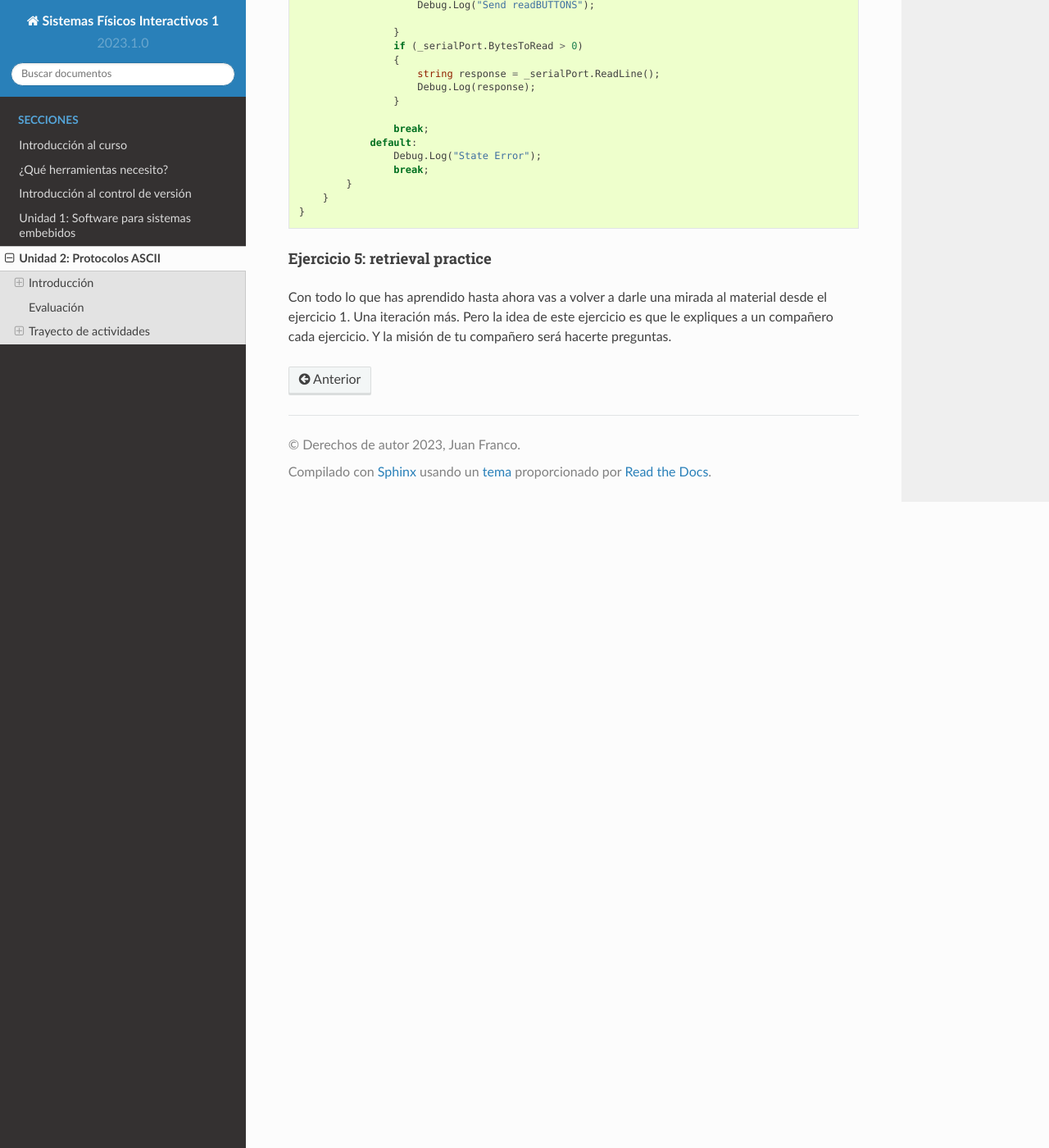
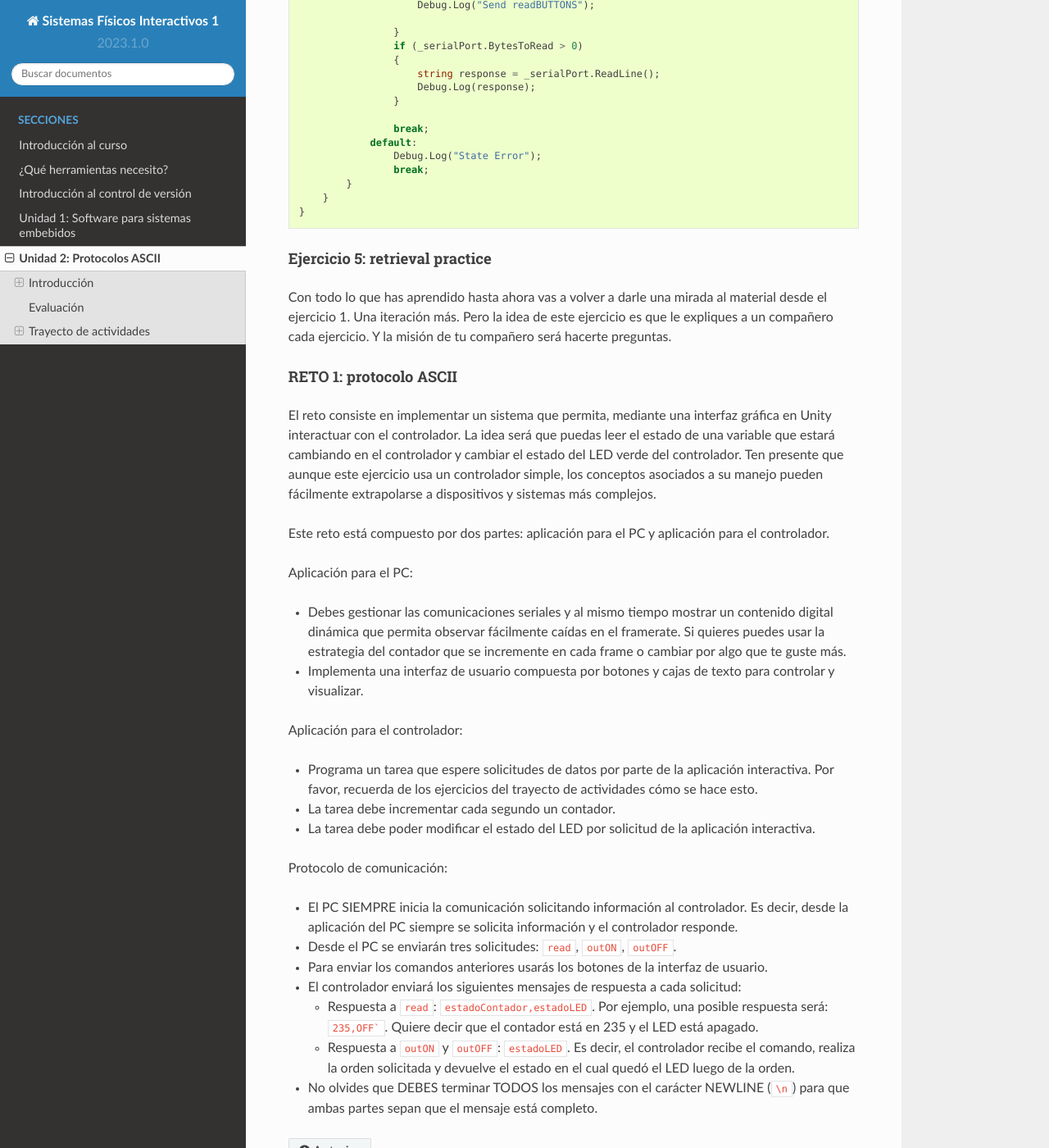
Before and after one commit to juanferfranco/SistemasFisicosInteractivos1, a Sphinx documentation site: the page built from docs/_unidad2/unidad2.rst, in a window 1280 px wide and 1400 px high, scrolled down 11479 px. Shown: the whole window at 82% size. Built offline with Sphinx 7.4.7 and the Read the Docs theme 2.0.0, drawn with Linux system fonts in a browser that asks for light colours.

Commit message:
Add RETO 1

````diff
--- a/docs/_unidad2/unidad2.rst
+++ b/docs/_unidad2/unidad2.rst
@@ -642,57 +642,59 @@ una mirada al material desde el ejercicio 1. Una iteración más. Pero
 la idea de este ejercicio es que le expliques a un compañero
 cada ejercicio. Y la misión de tu compañero será hacerte preguntas.
 
+RETO 1: protocolo ASCII
+^^^^^^^^^^^^^^^^^^^^^^^^^^^^^^^^^^^
+
+El reto consiste en implementar un sistema que permita, mediante una
+interfaz gráfica en Unity interactuar con el controlador. La idea
+será que puedas leer el estado de una variable que estará
+cambiando en el controlador y cambiar el estado del LED verde del
+controlador. Ten presente que aunque este ejercicio usa
+un controlador simple, los conceptos asociados a su manejo pueden fácilmente
+extrapolarse a dispositivos y sistemas más complejos.
+
+Este reto está compuesto por dos partes: aplicación para el PC y aplicación para
+el controlador.
+
+Aplicación para el PC:
+
+* Debes gestionar las comunicaciones seriales y al mismo tiempo mostrar
+  un contenido digital dinámica que permita observar fácilmente caídas
+  en el framerate. Si quieres puedes usar la estrategia del contador que
+  se incremente en cada frame o cambiar por algo que te guste más.
+* Implementa una interfaz de usuario compuesta por botones y cajas de texto
+  para controlar y visualizar.
+
+Aplicación para el controlador:
+
+* Programa un tarea que espere solicitudes de datos por parte de la aplicación
+  interactiva. Por favor, recuerda de los ejercicios del trayecto de actividades
+  cómo se hace esto.
+* La tarea debe incrementar cada segundo un contador.
+* La tarea debe poder modificar el estado del LED por solicitud de la aplicación
+  interactiva.
+
+Protocolo de comunicación:
+
+* El PC SIEMPRE inicia la comunicación solicitando información al
+  controlador. Es decir, desde la aplicación del PC siempre se solicita
+  información y el controlador responde.
+* Desde el PC se enviarán tres solicitudes: ``read``, ``outON``, ``outOFF``.
+* Para enviar los comandos anteriores usarás los botones
+  de la interfaz de usuario.
+* El controlador enviará los siguientes mensajes de respuesta a cada solicitud:
+
+  * Respuesta a ``read``: ``estadoContador,estadoLED``. Por ejemplo, una posible
+    respuesta será: ``235,OFF```. Quiere decir que el contador está en 235 y el LED
+    está apagado.
+  * Respuesta a ``outON`` y ``outOFF``: ``estadoLED``. Es decir, el
+    controlador recibe el comando, realiza la orden solicitada y devuelve
+    el estado en el cual quedó el LED luego de la orden.
+
+* No olvides que DEBES terminar TODOS los mensajes con el carácter NEWLINE (``\n``) para que
+  ambas partes sepan que el mensaje está completo.
+
 ..
-  RETO 1: protocolo ASCII
-  ^^^^^^^^^^^^^^^^^^^^^^^^^^^^^^^^^^^
-
-  El reto consiste en implementar un sistema que permita, mediante una
-  interfaz gráfica, leer y modificar el estado de unos dispositivos externos
-  a una aplicación interactiva. En este caso los dispositivos serán
-  un pulsador y un LED. Ten presente que aunque este ejercicio usa
-  dispositivos simples, los conceptos asociados a su manejo pueden fácilmente
-  extrapolarse a dispositivos y sistemas más complejos.
-
-  Este reto está compuesto de dos partes: aplicación para el PC y aplicación para
-  el microcontrolador.
-
-  Aplicación para el PC:
-
-  * Debes gestionar las comunicaciones seriales y al mismo tiempo mostrar
-    un contenido digital dinámica que permita observar fácilmente caídas
-    en el framerate. Si quieres puedes usar la estrategia del contador que
-    se incremente en cada frame o cambiar por algo que te guste más.
-  * Implementa una interfaz de usuario compuesta de botones y cajas de texto
-    para controlar y visualizar.
-
-  Aplicación para el microcontrolador:
-
-  La aplicación del microcontrolador debe tener dos tareas. La tarea uno
-  debe encender y apagar un LED a una frecuencia de 1Hz. La segunda tarea
-  debe enviar al PC el estado de un sensor digital (pulsador) y modificar
-  una salida digital (LED, un segundo LED) con la información recibida
-  desde el PC.
-
-  Protocolo de comunicación:
-
-  * El PC SIEMPRE inicia la comunicación solicitando información al
-    microcontrolador. Es decir, desde la aplicación del PC siempre se solicita
-    información y el microcontrolador responde.
-  * Desde el PC se enviarán tres solicitudes: ``read``, ``outON``, ``outOFF``.
-  * Para enviar los comandos anteriores usarás los botones
-    de la interfaz de usuario.
-  * El microcontrolador enviará los siguientes mensajes de respuesta a cada solicitud:
-
-    * Respuesta a ``read``: ``estadoEntrada,estadoSalida``. Donde estadoEntrada y
-      estadoSalida serán 0 o 1 dependiendo del estado del sensor digital y el estado
-      actual de la salida. Por tanto, las posibles respuestas serán: 0,0 0,1 1,0 y 1,1.
-    * Respuesta a ``outON`` y ``outOFF``: ``estadoSalida``. Es decir, el
-      microcontrolador recibe el comando, realiza la orden solicitada y devuelve
-      el estado en el cual quedó la salida luego de la orden.
-
-  * No olvides que DEBES terminar TODOS los mensajes con el carácter NEWLINE (``\n``) para que
-    ambas partes sepan que el mensaje está completo.
-
   RETO 2: modificación de una aplicación interactiva
   ^^^^^^^^^^^^^^^^^^^^^^^^^^^^^^^^^^^^^^^^^^^^^^^^^^^^^^
 
````
